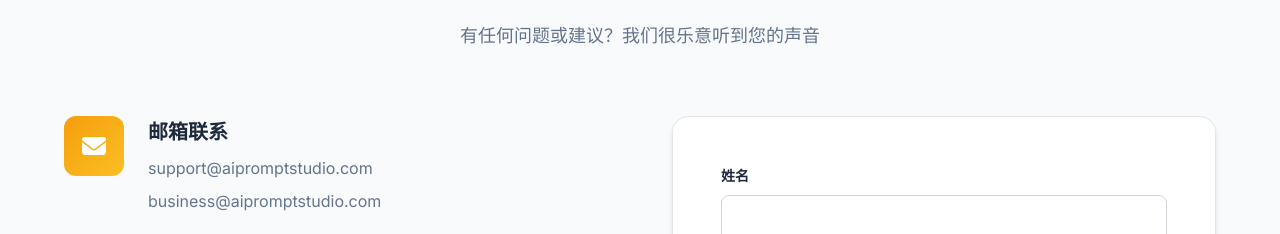
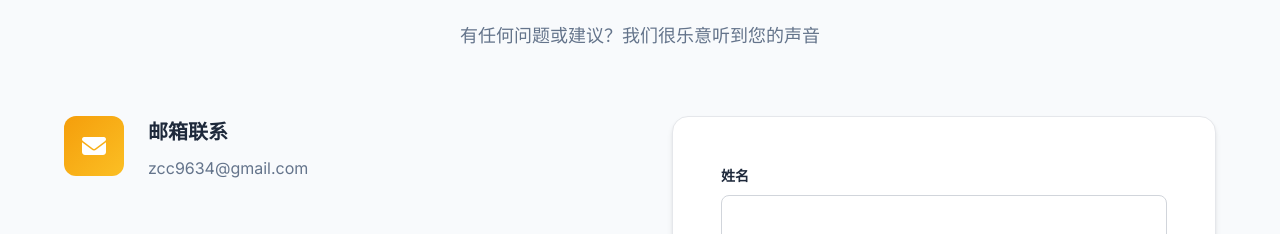
Before and after one commit to bdrwss/aipromptstudio-website, a website: page index.html in a window 1280 px wide. Shown: the part 5172-5406 px from the top of the page. Drawn offline with Linux system fonts and the light colour scheme.

Commit message:
更新联系邮箱为 zcc9634@gmail.com

```diff
--- a/index.html
+++ b/index.html
@@ -539,8 +539,7 @@
                             </div>
                             <div class="contact-details">
                                 <h3>邮箱联系</h3>
-                                <p>support@aipromptstudio.com</p>
-                                <p>business@aipromptstudio.com</p>
+                                <p>zcc9634@gmail.com</p>
                             </div>
                         </div>
 
```
